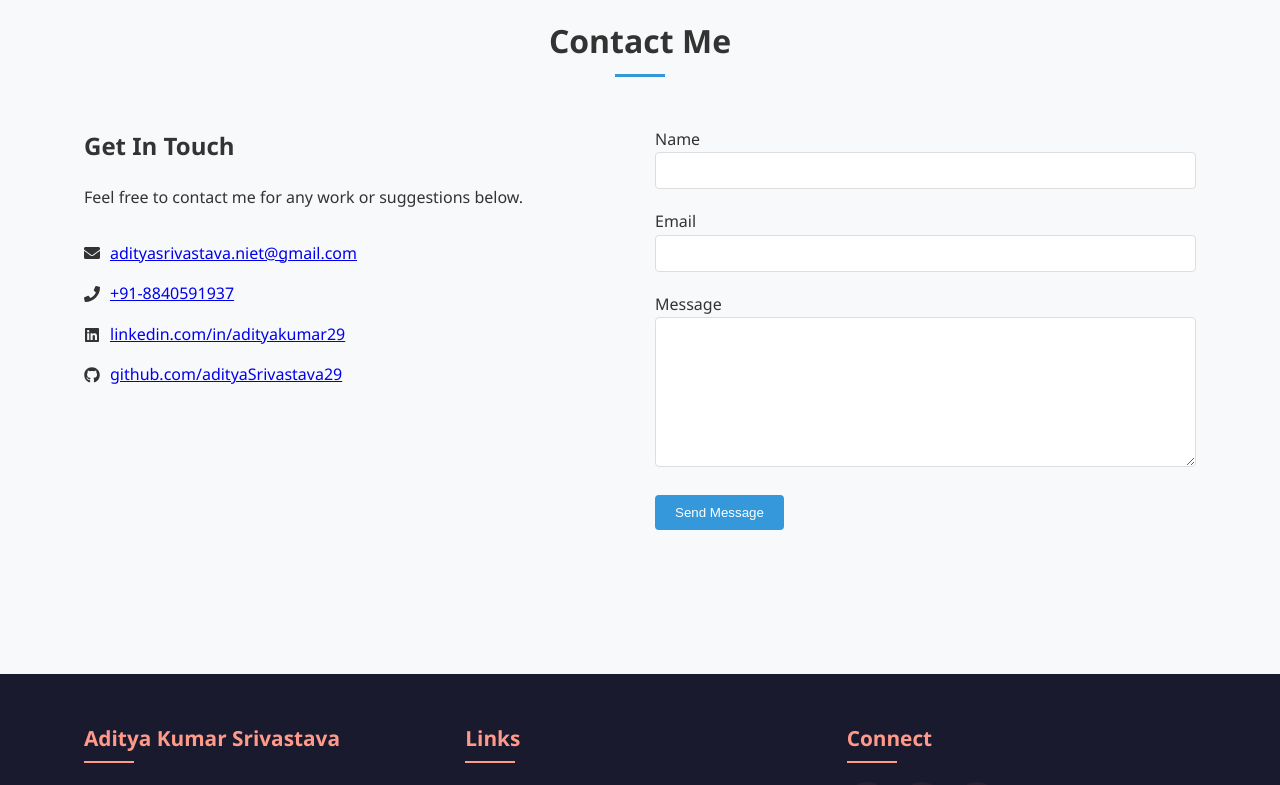
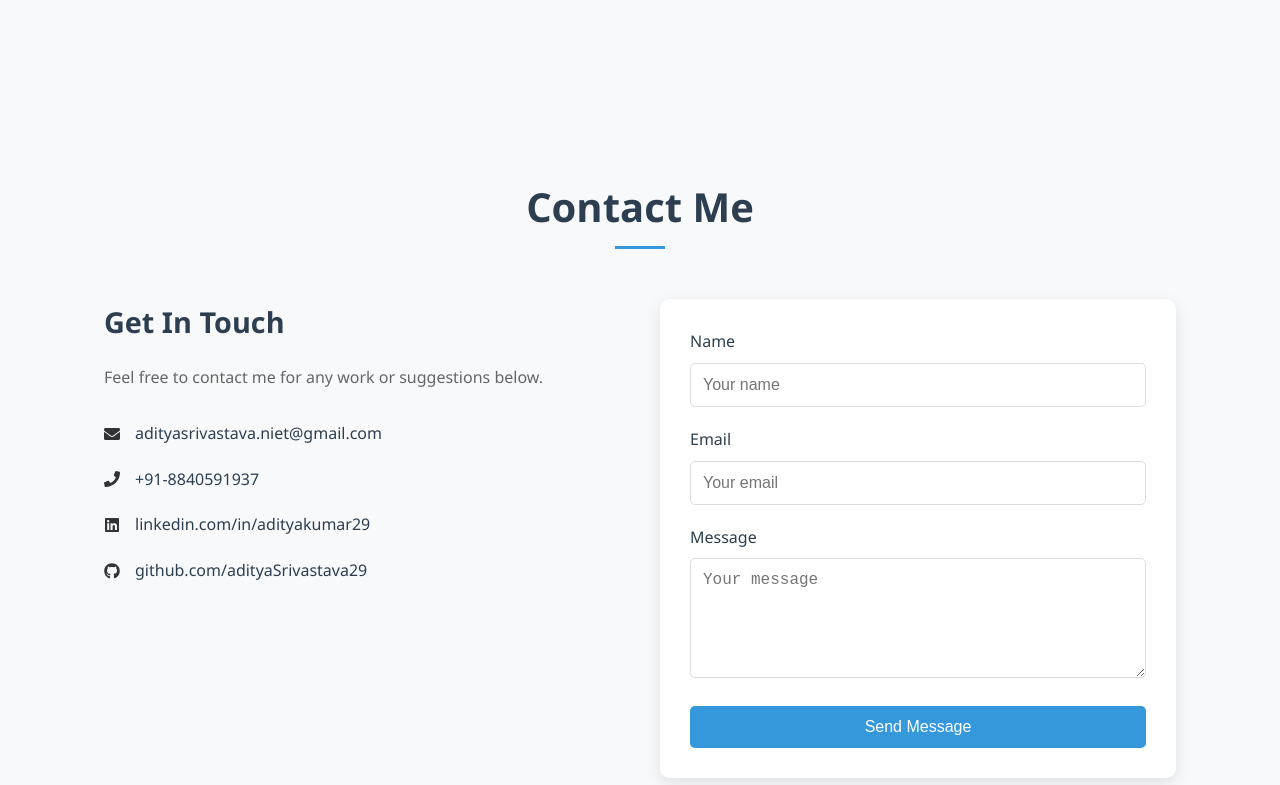
Before and after one commit to adityaSrivastava29/adityasrivastava29.github.io, a React (Create React App) app: page / in a window 1280 px wide. Shown: the part 5080-5865 px from the top of the page. Built offline with nearby package versions, Linux system fonts and the light colour scheme.

Commit message:
added formsubmit for realtime form submission

```diff
--- a/package.json
+++ b/package.json
@@ -15,6 +15,7 @@
     "react-icons": "^4.10.1",
     "react-scripts": "5.0.1",
     "react-scroll": "^1.8.9",
+    "react-toastify": "^11.0.5",
     "web-vitals": "^3.4.0"
   },
   "scripts": {
--- /dev/null
+++ b/src/components/Contact.css
@@ -0,0 +1,163 @@
+.contact-section {
+  padding: 80px 0;
+  background-color: #f8f9fa;
+  position: relative;
+}
+
+.section-title {
+  text-align: center;
+  margin-bottom: 50px;
+}
+
+.section-title h2 {
+  font-size: 2.5rem;
+  color: #2c3e50;
+  margin-bottom: 15px;
+}
+
+.contact-container {
+  display: flex;
+  flex-wrap: wrap;
+  gap: 40px;
+  max-width: 1200px;
+  margin: 0 auto;
+  padding: 0 20px;
+}
+
+.contact-info {
+  flex: 1;
+  min-width: 300px;
+}
+
+.contact-info h3 {
+  font-size: 1.8rem;
+  color: #2c3e50;
+  margin-bottom: 20px;
+}
+
+.contact-description {
+  color: #666;
+  margin-bottom: 30px;
+  line-height: 1.6;
+}
+
+.contact-details {
+  display: flex;
+  flex-direction: column;
+  gap: 20px;
+}
+
+.contact-item {
+  display: flex;
+  align-items: center;
+  gap: 15px;
+}
+
+.contact-icon {
+  font-size: 1.2rem;
+  color: #3498db;
+}
+
+.contact-link {
+  color: #2c3e50;
+  text-decoration: none;
+  transition: color 0.3s ease;
+}
+
+.contact-link:hover {
+  color: #3498db;
+}
+
+.contact-form-container {
+  flex: 1;
+  min-width: 300px;
+}
+
+.contact-form {
+  background: white;
+  padding: 30px;
+  border-radius: 10px;
+  box-shadow: 0 5px 15px rgba(0, 0, 0, 0.1);
+}
+
+.form-group {
+  margin-bottom: 20px;
+}
+
+.form-group label {
+  display: block;
+  margin-bottom: 8px;
+  color: #2c3e50;
+  font-weight: 500;
+}
+
+.form-control {
+  width: 100%;
+  padding: 12px;
+  border: 1px solid #ddd;
+  border-radius: 5px;
+  font-size: 1rem;
+  transition: border-color 0.3s ease;
+}
+
+.form-control:focus {
+  outline: none;
+  border-color: #3498db;
+  box-shadow: 0 0 0 2px rgba(52, 152, 219, 0.2);
+}
+
+textarea.form-control {
+  resize: vertical;
+  min-height: 120px;
+}
+
+.submit-btn {
+  background-color: #3498db;
+  color: white;
+  padding: 12px 30px;
+  border: none;
+  border-radius: 5px;
+  font-size: 1rem;
+  cursor: pointer;
+  transition: background-color 0.3s ease;
+  width: 100%;
+}
+
+.submit-btn:hover {
+  background-color: #2980b9;
+}
+
+.submit-btn:disabled {
+  background-color: #bdc3c7;
+  cursor: not-allowed;
+}
+
+@media (max-width: 768px) {
+  .contact-container {
+    flex-direction: column;
+  }
+
+  .contact-form {
+    padding: 20px;
+  }
+}
+
+/* Toast Container Styles */
+.Toastify__toast-container {
+  position: fixed !important;
+  z-index: 9999;
+}
+
+.Toastify__toast {
+  margin: 0 0 6px;
+  padding: 15px;
+  border-radius: 4px;
+  box-shadow: 0 1px 10px 0 rgba(0, 0, 0, 0.1), 0 2px 15px 0 rgba(0, 0, 0, 0.05);
+  display: flex;
+  justify-content: space-between;
+  max-height: 800px;
+  overflow: hidden;
+  font-family: sans-serif;
+  cursor: pointer;
+  direction: ltr;
+}
--- a/src/components/Contact.js
+++ b/src/components/Contact.js
@@ -1,5 +1,7 @@
 import React, { useState } from 'react';
 import { FaEnvelope, FaPhone, FaLinkedin, FaGithub } from 'react-icons/fa';
+import { ToastContainer, toast } from 'react-toastify';
+import 'react-toastify/dist/ReactToastify.css';
 
 const Contact = () => {
   const [formData, setFormData] = useState({
@@ -7,7 +9,7 @@ const Contact = () => {
     email: '',
     message: ''
   });
-  const [submitted, setSubmitted] = useState(false);
+  const [isSubmitting, setIsSubmitting] = useState(false);
 
   const handleChange = (e) => {
     const { name, value } = e.target;
@@ -17,82 +19,98 @@ const Contact = () => {
     }));
   };
 
-  const handleSubmit = (e) => {
+  const handleSubmit = async (e) => {
     e.preventDefault();
+    setIsSubmitting(true);
 
-    // Construct the mailto URL
-    const { name, email, message } = formData;
-    const mailtoLink = `mailto:adityasrivastava.niet@gmail.com?subject=Message%20from%20${name}&body=Name:%20${name}%0AEmail:%20${email}%0A%0A${message}`;
+    try {
+      const response = await fetch('https://formsubmit.co/adityasri.in@gmail.com', {
+        method: 'POST',
+        headers: {
+          'Content-Type': 'application/json',
+          'Accept': 'application/json'
+        },
+        body: JSON.stringify(formData)
+      });
 
-    // Open the user's email client
-    window.location.href = mailtoLink;
-
-    // Optionally show a submitted message (won't display if routed to an email client)
-    setSubmitted(true);
-    setTimeout(() => setSubmitted(false), 5000);
-
-    // Reset the form
-    setFormData({
-      name: '',
-      email: '',
-      message: ''
-    });
+      if (response.ok) {
+        toast.success('Thank you for your message! I will get back to you soon.', {
+          position: "top-right",
+          autoClose: 5000,
+          hideProgressBar: false,
+          closeOnClick: true,
+          pauseOnHover: true,
+          draggable: true,
+        });
+        // Reset form
+        setFormData({
+          name: '',
+          email: '',
+          message: ''
+        });
+      } else {
+        throw new Error('Failed to submit form');
+      }
+    } catch (error) {
+      toast.error('Sorry, there was an error sending your message. Please try again later.', {
+        position: "top-right",
+        autoClose: 5000,
+        hideProgressBar: false,
+        closeOnClick: true,
+        pauseOnHover: true,
+        draggable: true,
+      });
+    } finally {
+      setIsSubmitting(false);
+    }
   };
 
   return (
-    <section id="contact">
+    <section id="contact" className="contact-section">
+      <ToastContainer />
       <div className="container">
         <div className="section-title">
           <h2>Contact Me</h2>
         </div>
 
-        <div style={{ display: 'flex', flexWrap: 'wrap', gap: '30px' }}>
-          <div style={{ flex: 1, minWidth: '300px' }}>
+        <div className="contact-container">
+          <div className="contact-info">
             <h3>Get In Touch</h3>
-            <p>Feel free to contact me for any work or suggestions below.</p>
+            <p className="contact-description">Feel free to contact me for any work or suggestions below.</p>
 
-            <div style={{ marginTop: '30px' }}>
-              <div style={{ display: 'flex', alignItems: 'center', marginBottom: '15px' }}>
-                <FaEnvelope style={{ marginRight: '10px' }} />
-                <a href="mailto:adityasrivastava.niet@gmail.com">adityasrivastava.niet@gmail.com</a>
+            <div className="contact-details">
+              <div className="contact-item">
+                <FaEnvelope className="contact-icon" />
+                <a href="mailto:adityasrivastava.niet@gmail.com" className="contact-link">
+                  adityasrivastava.niet@gmail.com
+                </a>
               </div>
 
-              <div style={{ display: 'flex', alignItems: 'center', marginBottom: '15px' }}>
-                <FaPhone style={{ marginRight: '10px' }} />
-                <a href="tel:+918840591937">+91-8840591937</a>
+              <div className="contact-item">
+                <FaPhone className="contact-icon" />
+                <a href="tel:+918840591937" className="contact-link">
+                  +91-8840591937
+                </a>
               </div>
 
-              <div style={{ display: 'flex', alignItems: 'center', marginBottom: '15px' }}>
-                <FaLinkedin style={{ marginRight: '10px' }} />
-                <a href="https://www.linkedin.com/in/adityakumar29" target="_blank" rel="noopener noreferrer">
+              <div className="contact-item">
+                <FaLinkedin className="contact-icon" />
+                <a href="https://www.linkedin.com/in/adityakumar29" target="_blank" rel="noopener noreferrer" className="contact-link">
                   linkedin.com/in/adityakumar29
                 </a>
               </div>
 
-              <div style={{ display: 'flex', alignItems: 'center', marginBottom: '15px' }}>
-                <FaGithub style={{ marginRight: '10px' }} />
-                <a href="https://github.com/adityaSrivastava29" target="_blank" rel="noopener noreferrer">
+              <div className="contact-item">
+                <FaGithub className="contact-icon" />
+                <a href="https://github.com/adityaSrivastava29" target="_blank" rel="noopener noreferrer" className="contact-link">
                   github.com/adityaSrivastava29
                 </a>
               </div>
             </div>
           </div>
 
-          <div style={{ flex: 1, minWidth: '300px' }}>
+          <div className="contact-form-container">
             <form className="contact-form" onSubmit={handleSubmit}>
-              {submitted && (
-                <div style={{
-                  padding: '10px',
-                  backgroundColor: '#d4edda',
-                  color: '#155724',
-                  border: '1px solid #c3e6cb',
-                  borderRadius: '4px',
-                  marginBottom: '20px'
-                }}>
-                  Thank you for your message! I'll get back to you soon.
-                </div>
-              )}
-
               <div className="form-group">
                 <label htmlFor="name">Name</label>
                 <input
@@ -103,6 +121,7 @@ const Contact = () => {
                   value={formData.name}
                   onChange={handleChange}
                   required
+                  placeholder="Your name"
                 />
               </div>
 
@@ -116,6 +135,7 @@ const Contact = () => {
                   value={formData.email}
                   onChange={handleChange}
                   required
+                  placeholder="Your email"
                 />
               </div>
 
@@ -128,14 +148,175 @@ const Contact = () => {
                   value={formData.message}
                   onChange={handleChange}
                   required
+                  placeholder="Your message"
+                  rows="5"
                 ></textarea>
               </div>
 
-              <button type="submit" className="btn">Send Message</button>
+              <button
+                type="submit"
+                className="submit-btn"
+                disabled={isSubmitting}
+              >
+                {isSubmitting ? 'Sending...' : 'Send Message'}
+              </button>
             </form>
           </div>
         </div>
       </div>
+
+      <style jsx>{`
+        .contact-section {
+          padding: 80px 0;
+          background-color: #f8f9fa;
+        }
+
+        .section-title {
+          text-align: center;
+          margin-bottom: 50px;
+        }
+
+        .section-title h2 {
+          font-size: 2.5rem;
+          color: #2c3e50;
+          margin-bottom: 15px;
+        }
+
+        .title-underline {
+          width: 80px;
+          height: 4px;
+          background: #3498db;
+          margin: 0 auto;
+          border-radius: 2px;
+        }
+
+        .contact-container {
+          display: flex;
+          flex-wrap: wrap;
+          gap: 40px;
+          max-width: 1200px;
+          margin: 0 auto;
+          padding: 0 20px;
+        }
+
+        .contact-info {
+          flex: 1;
+          min-width: 300px;
+        }
+
+        .contact-info h3 {
+          font-size: 1.8rem;
+          color: #2c3e50;
+          margin-bottom: 20px;
+        }
+
+        .contact-description {
+          color: #666;
+          margin-bottom: 30px;
+          line-height: 1.6;
+        }
+
+        .contact-details {
+          display: flex;
+          flex-direction: column;
+          gap: 20px;
+        }
+
+        .contact-item {
+          display: flex;
+          align-items: center;
+          gap: 15px;
+        }
+
+        .contact-icon {
+          font-size: 1.2rem;
+          color: #3498db;
+        }
+
+        .contact-link {
+          color: #2c3e50;
+          text-decoration: none;
+          transition: color 0.3s ease;
+        }
+
+        .contact-link:hover {
+          color: #3498db;
+        }
+
+        .contact-form-container {
+          flex: 1;
+          min-width: 300px;
+        }
+
+        .contact-form {
+          background: white;
+          padding: 30px;
+          border-radius: 10px;
+          box-shadow: 0 5px 15px rgba(0, 0, 0, 0.1);
+        }
+
+        .form-group {
+          margin-bottom: 20px;
+        }
+
+        .form-group label {
+          display: block;
+          margin-bottom: 8px;
+          color: #2c3e50;
+          font-weight: 500;
+        }
+
+        .form-control {
+          width: 100%;
+          padding: 12px;
+          border: 1px solid #ddd;
+          border-radius: 5px;
+          font-size: 1rem;
+          transition: border-color 0.3s ease;
+        }
+
+        .form-control:focus {
+          outline: none;
+          border-color: #3498db;
+          box-shadow: 0 0 0 2px rgba(52, 152, 219, 0.2);
+        }
+
+        textarea.form-control {
+          resize: vertical;
+          min-height: 120px;
+        }
+
+        .submit-btn {
+          background-color: #3498db;
+          color: white;
+          padding: 12px 30px;
+          border: none;
+          border-radius: 5px;
+          font-size: 1rem;
+          cursor: pointer;
+          transition: background-color 0.3s ease;
+          width: 100%;
+        }
+
+        .submit-btn:hover {
+          background-color: #2980b9;
+        }
+
+        .submit-btn:disabled {
+          background-color: #bdc3c7;
+          cursor: not-allowed;
+        }
+
+        @media (max-width: 768px) {
+          .contact-container {
+            flex-direction: column;
+          }
+
+          .contact-form {
+            padding: 20px;
+          }
+        }
+      `}</style>
     </section>
   );
 };
--- a/src/components/Footer.css
+++ b/src/components/Footer.css
@@ -29,7 +29,7 @@
   }
 
   .footer-heading {
-    color: #ff9a8b;
+    color:  #3498db;
     font-size: 1.3rem;
     margin-bottom: 1.2rem;
     position: relative;
@@ -43,7 +43,7 @@
     bottom: 0;
     width: 50px;
     height: 2px;
-    background-color: #ff9a8b;
+    background-color:  #3498db;
   }
 
   .footer-description {
@@ -75,12 +75,12 @@
     height: 1px;
     bottom: -2px;
     left: 0;
-    background-color: #ff9a8b;
+    background-color: #3498db;
     transition: width 0.3s ease;
   }
 
   .footer-links a:hover {
-    color: #ff9a8b;
+    color: #3498db;
   }
 
   .footer-links a:hover::after {
@@ -107,7 +107,7 @@
   }
 
   .social-links a:hover {
-    background-color: #ff9a8b;
+    background-color: #3498db;
     transform: translateY(-3px);
   }
 
```
Also changed, not shown: 1 other file (tests, documents, lock files or other folders).
